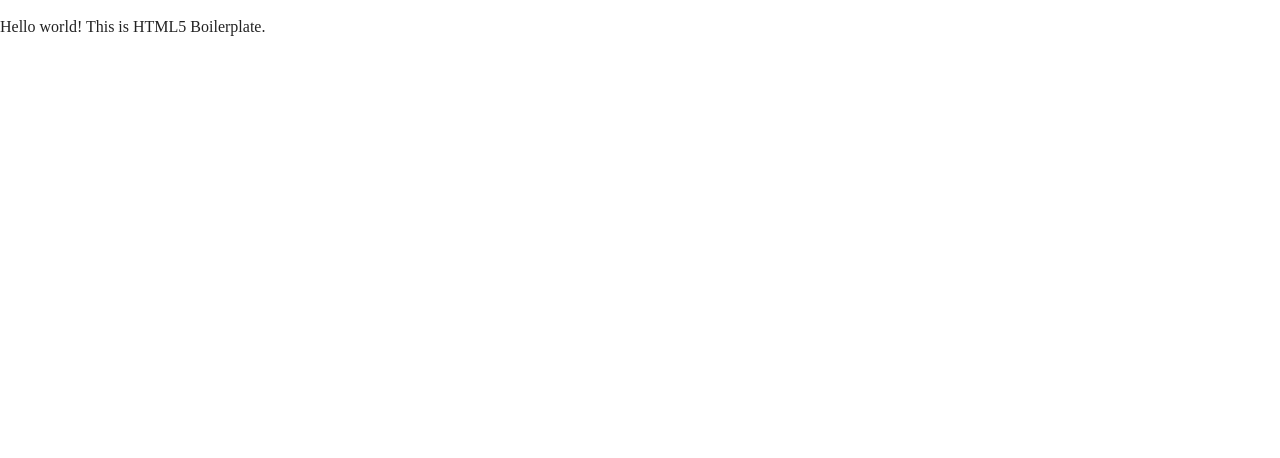
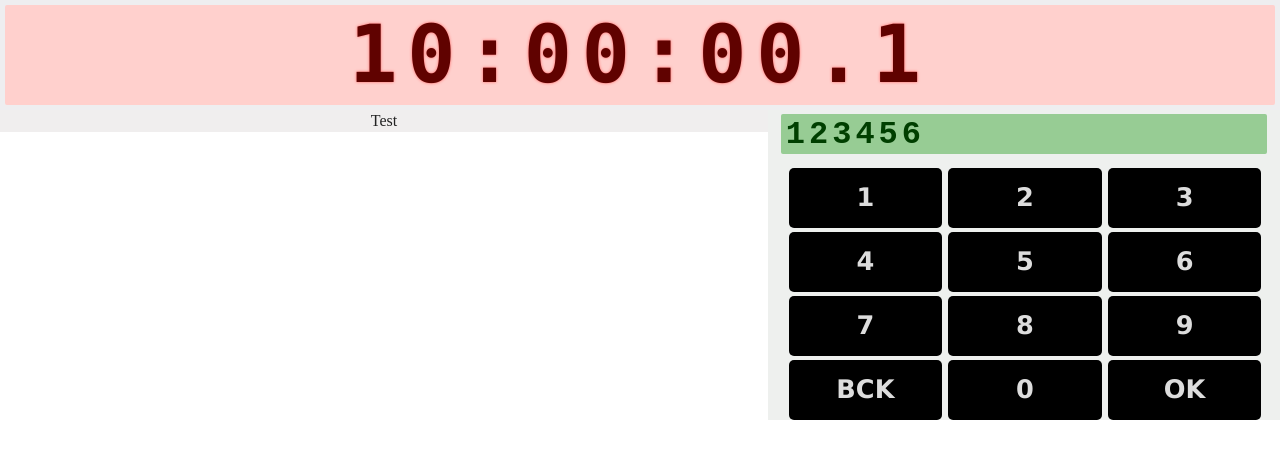
Before and after one commit to alexandersamson/defusal, a plain HTML site: page index.html in a window 1280 px wide. Drawn offline with Linux system fonts and the light colour scheme.

Commit message:
first commit actually

```diff
--- a/css/main.css
+++ b/css/main.css
@@ -96,7 +96,96 @@
 /* ==========================================================================
    Author's custom styles
    ========================================================================== */
+.maincontainer{
+    width:100%;
+    height: 100%;
+    background-color: #eeeeee;
+    text-align: center;
+}
 
+.timerbox{
+
+    display: block;
+    float: left;
+    clear: both;
+    width: 100%;
+    height: 20%;
+    background-color: #eeeef0;
+    min-width: 620px;
+}
+.timer{
+    margin:5px;
+    height:90%;
+    line-height: 125%;
+    border-radius: 2px;
+    background-color: #ffd0cd;
+    font-family: "Lucida Console", Monaco, monospace;
+    font-size: 5em;
+    letter-spacing: 10px;
+    font-weight: bolder;
+    color: #600200;
+    text-shadow: rgba(255,25,25,0.6) 0 0 3px;
+}
+
+.keypadbox{
+    display: block;
+    float: left;
+    width: 40%;
+    height: 80%;
+    min-width: 248px;
+    background-color: #eef0ee;
+}
+
+.textbox{
+    display: block;
+    float: left;
+    width: 60%;
+    height: 80%;
+    background-color: #f0eeee;
+}
+
+.keypadoutput{
+    border: 0;
+    border-radius: 2px;
+    background-color: #97cc94;
+    color: #003f00;
+    font-family: "Courier New", Courier, monospace;
+    font-size: 2em;
+    font-weight: bold;
+    width: 95%;
+    height: 40px;
+    outline:none;
+    padding:5px;
+    padding-top:3px;
+    margin-bottom:10px;
+    margin-top: 4px;
+    text-align: left;
+    letter-spacing: 4px;
+}
+
+.keypadkey{
+    border: 0;
+    border-radius: 5px;
+    background-color: black;
+    color: #dddddd;
+    font-family: Verdana, sans-serif;
+    font-size: 1.6em;
+    font-weight: bold;
+    width: 30%;
+    height: 18%;
+    min-width: 75px;
+    min-height: 60px;
+    outline:none;
+    padding:0;
+    margin:0;
+    margin-left: 2px;
+    margin-top: 4px;
+}
+
+.keypadkey:active{
+    background-color: #707070;
+    color: #f0f0f0;
+}
 
 
 
--- a/index.html
+++ b/index.html
@@ -20,7 +20,25 @@
         <![endif]-->
 
         <!-- Add your site or application content here -->
-        <p>Hello world! This is HTML5 Boilerplate.</p>
+        <div class="maincontainer">
+            <div class="timerbox"><div class="timer">10:00:00.1</div></div>
+            <div class="textbox">Test</div>
+            <div class="keypadbox">
+                <button class="keypadoutput">123456</button>
+                <button class="keypadkey">1</button>
+                <button class="keypadkey">2</button>
+                <button class="keypadkey">3</button>
+                <button class="keypadkey">4</button>
+                <button class="keypadkey">5</button>
+                <button class="keypadkey">6</button>
+                <button class="keypadkey">7</button>
+                <button class="keypadkey">8</button>
+                <button class="keypadkey">9</button>
+                <button class="keypadkey">BCK</button>
+                <button class="keypadkey">0</button>
+                <button class="keypadkey">OK</button>
+            </div>
+        </div>
         <script src="js/vendor/modernizr-3.5.0.min.js"></script>
         <script src="js/vendor/jquery-3.2.1.min.js" integrity="sha256-hwg4gsxgFZhOsEEamdOYGBf13FyQuiTwlAQgxVSNgt4=" crossorigin="anonymous"></script>
         <script>window.jQuery || document.write('<script src="js/vendor/jquery-3.2.1.min.js"><\/script>')</script>
```
